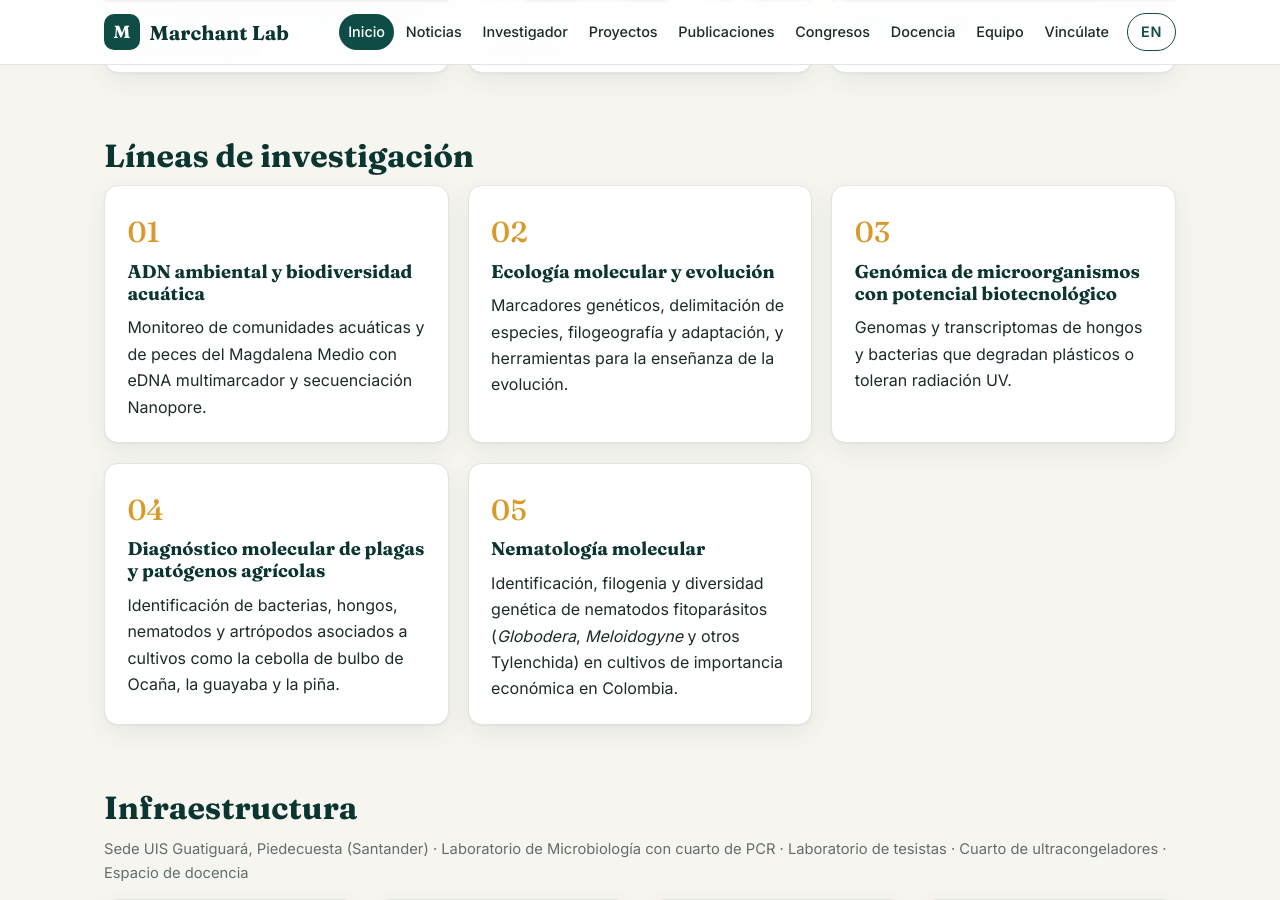
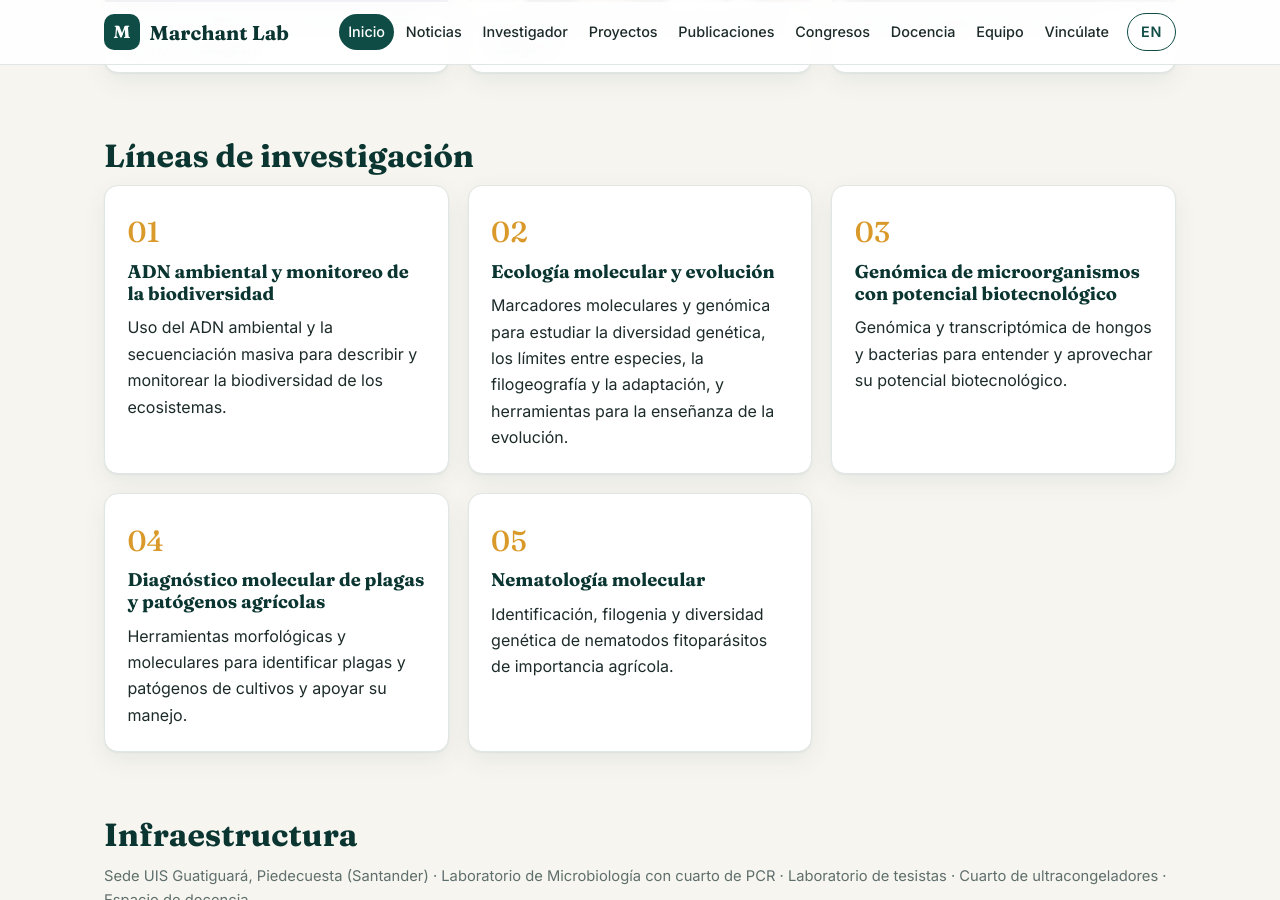
Before and after one commit to Marchant-Lab/marchant-lab-web, a Jekyll site: the page built from index.html, in a window 1280 px wide and 900 px high, scrolled down 2211 px. Built offline with Jekyll 4.4.1, drawn with Linux system fonts in a browser that asks for light colours.

Commit message:
Generaliza las líneas de investigación; los detalles quedan en proyectos, publicaciones y tesis
Co-Authored-By: Claude Opus 5.5 <noreply@anthropic.com>

```diff
--- a/_data/lineas.yml
+++ b/_data/lineas.yml
@@ -1,11 +1,11 @@
-# BORRADOR: líneas inferidas del ORCID y de los proyectos del servidor. Confirmar redacción.
-- nombre: ADN ambiental y biodiversidad acuática
-  descripcion: Monitoreo de comunidades acuáticas y de peces del Magdalena Medio con eDNA multimarcador y secuenciación Nanopore.
+# Líneas generales; los detalles (lugares, especies, cultivos) van en proyectos, publicaciones y tesis.
+- nombre: ADN ambiental y monitoreo de la biodiversidad
+  descripcion: Uso del ADN ambiental y la secuenciación masiva para describir y monitorear la biodiversidad de los ecosistemas.
 - nombre: Ecología molecular y evolución
-  descripcion: Marcadores genéticos, delimitación de especies, filogeografía y adaptación, y herramientas para la enseñanza de la evolución.
+  descripcion: Marcadores moleculares y genómica para estudiar la diversidad genética, los límites entre especies, la filogeografía y la adaptación, y herramientas para la enseñanza de la evolución.
 - nombre: Genómica de microorganismos con potencial biotecnológico
-  descripcion: Genomas y transcriptomas de hongos y bacterias que degradan plásticos o toleran radiación UV.
+  descripcion: Genómica y transcriptómica de hongos y bacterias para entender y aprovechar su potencial biotecnológico.
 - nombre: Diagnóstico molecular de plagas y patógenos agrícolas
-  descripcion: Identificación de bacterias, hongos, nematodos y artrópodos asociados a cultivos como la cebolla de bulbo de Ocaña, la guayaba y la piña.
+  descripcion: Herramientas morfológicas y moleculares para identificar plagas y patógenos de cultivos y apoyar su manejo.
 - nombre: Nematología molecular
-  descripcion: Identificación, filogenia y diversidad genética de nematodos fitoparásitos (Globodera, Meloidogyne y otros Tylenchida) en cultivos de importancia económica en Colombia.
+  descripcion: Identificación, filogenia y diversidad genética de nematodos fitoparásitos de importancia agrícola.
--- a/_data/traduccion_en.yml
+++ b/_data/traduccion_en.yml
@@ -4,16 +4,6 @@
 # Nombres propios, títulos de tesis y títulos de publicaciones no se traducen.
 
 # --- Líneas de investigación
-"Nematología molecular": "Molecular nematology"
-"Identificación, filogenia y diversidad genética de nematodos fitoparásitos (Globodera, Meloidogyne y otros Tylenchida) en cultivos de importancia económica en Colombia.": "Identification, phylogeny and genetic diversity of plant-parasitic nematodes (Globodera, Meloidogyne and other Tylenchida) in economically important crops in Colombia."
-"Diagnóstico molecular de plagas y patógenos agrícolas": "Molecular diagnosis of agricultural pests and pathogens"
-"Identificación de bacterias, hongos, nematodos y artrópodos asociados a cultivos como la cebolla de bulbo de Ocaña, la guayaba y la piña.": "Identification of bacteria, fungi, nematodes and arthropods associated with crops such as bulb onion from Ocaña, guava and pineapple."
-"ADN ambiental y biodiversidad acuática": "Environmental DNA and aquatic biodiversity"
-"Monitoreo de comunidades acuáticas y de peces del Magdalena Medio con eDNA multimarcador y secuenciación Nanopore.": "Monitoring of aquatic and fish communities of the Middle Magdalena with multi-marker eDNA and Nanopore sequencing."
-"Genómica de microorganismos con potencial biotecnológico": "Genomics of microorganisms with biotechnological potential"
-"Genomas y transcriptomas de hongos y bacterias que degradan plásticos o toleran radiación UV.": "Genomes and transcriptomes of fungi and bacteria that degrade plastics or tolerate UV radiation."
-"Ecología molecular y evolución": "Molecular ecology and evolution"
-"Marcadores genéticos, delimitación de especies, filogeografía y adaptación, y herramientas para la enseñanza de la evolución.": "Genetic markers, species delimitation, phylogeography and adaptation, and tools for teaching evolution."
 
 # --- Proyectos
 "OMICPLAST: tecnologías ómicas en la biotransformación de plásticos por hongos nativos": "OMICPLAST: omics technologies for plastic biotransformation by native fungi"
@@ -225,3 +215,13 @@
 "Práctica del Diplomado en identificación de plagas y patógenos en plantas (UIS – AGROSAVIA), sede UIS Guatiguará, junio de 2026": "Practical session of the diploma course on plant pest and pathogen identification (UIS – AGROSAVIA), UIS Guatiguará campus, June 2026"
 "Biología molecular en el Diplomado en identificación de plagas y patógenos en plantas (UIS – AGROSAVIA), sede UIS Guatiguará, junio de 2026": "Molecular biology in the diploma course on plant pest and pathogen identification (UIS – AGROSAVIA), UIS Guatiguará campus, June 2026"
 "Sistema de gradiente térmico (bloque de aluminio y termostatos) para ensayos de tolerancia térmica": "Thermal gradient system (aluminum block and circulators) for thermal tolerance assays"
+"ADN ambiental y monitoreo de la biodiversidad": "Environmental DNA and biodiversity monitoring"
+"Uso del ADN ambiental y la secuenciación masiva para describir y monitorear la biodiversidad de los ecosistemas.": "Use of environmental DNA and high-throughput sequencing to describe and monitor ecosystem biodiversity."
+"Ecología molecular y evolución": "Molecular ecology and evolution"
+"Marcadores moleculares y genómica para estudiar la diversidad genética, los límites entre especies, la filogeografía y la adaptación, y herramientas para la enseñanza de la evolución.": "Molecular markers and genomics to study genetic diversity, species boundaries, phylogeography and adaptation, and tools for teaching evolution."
+"Genómica de microorganismos con potencial biotecnológico": "Genomics of microorganisms with biotechnological potential"
+"Genómica y transcriptómica de hongos y bacterias para entender y aprovechar su potencial biotecnológico.": "Genomics and transcriptomics of fungi and bacteria to understand and harness their biotechnological potential."
+"Diagnóstico molecular de plagas y patógenos agrícolas": "Molecular diagnosis of agricultural pests and pathogens"
+"Herramientas morfológicas y moleculares para identificar plagas y patógenos de cultivos y apoyar su manejo.": "Morphological and molecular tools to identify crop pests and pathogens and support their management."
+"Nematología molecular": "Molecular nematology"
+"Identificación, filogenia y diversidad genética de nematodos fitoparásitos de importancia agrícola.": "Identification, phylogeny and genetic diversity of plant-parasitic nematodes of agricultural importance."
```
